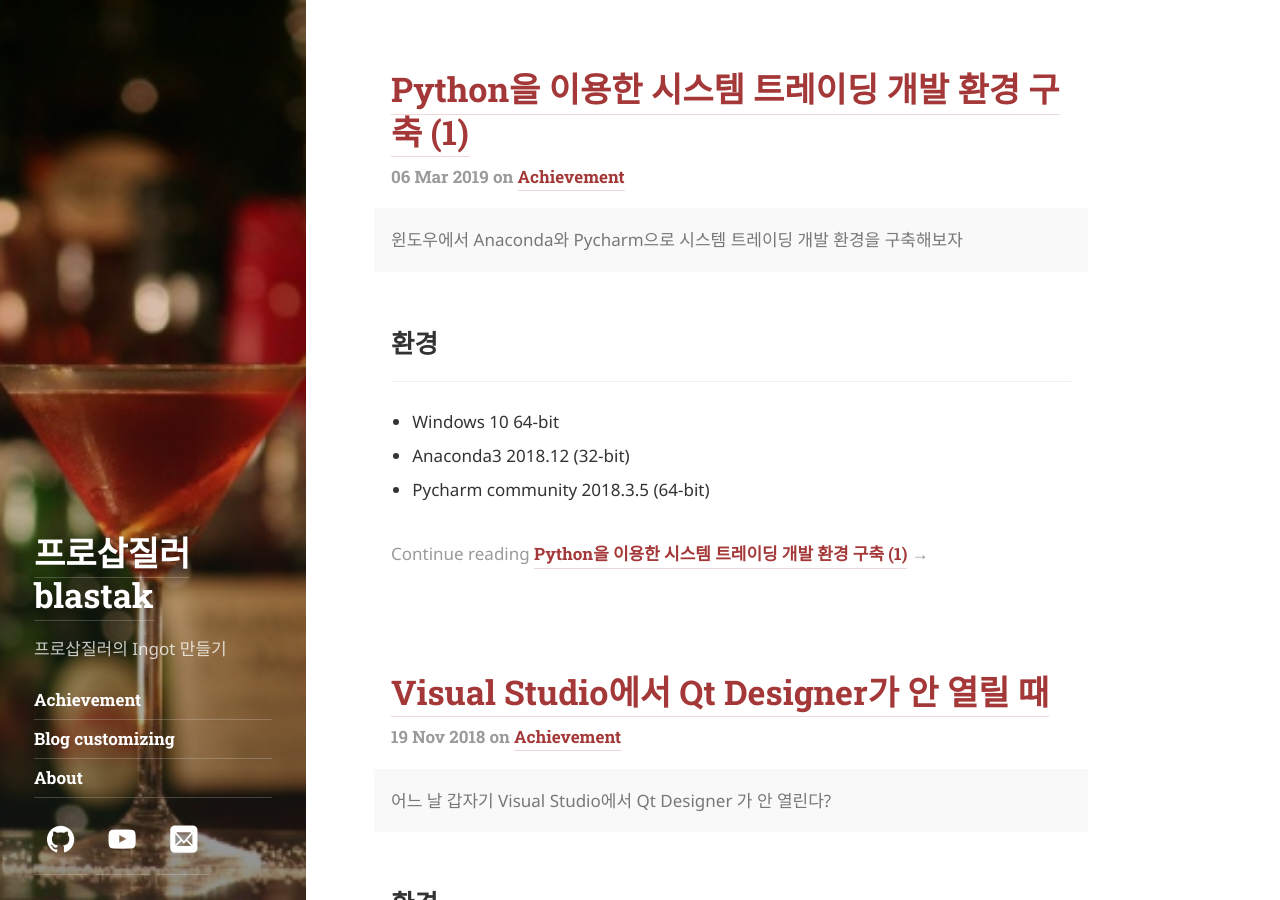
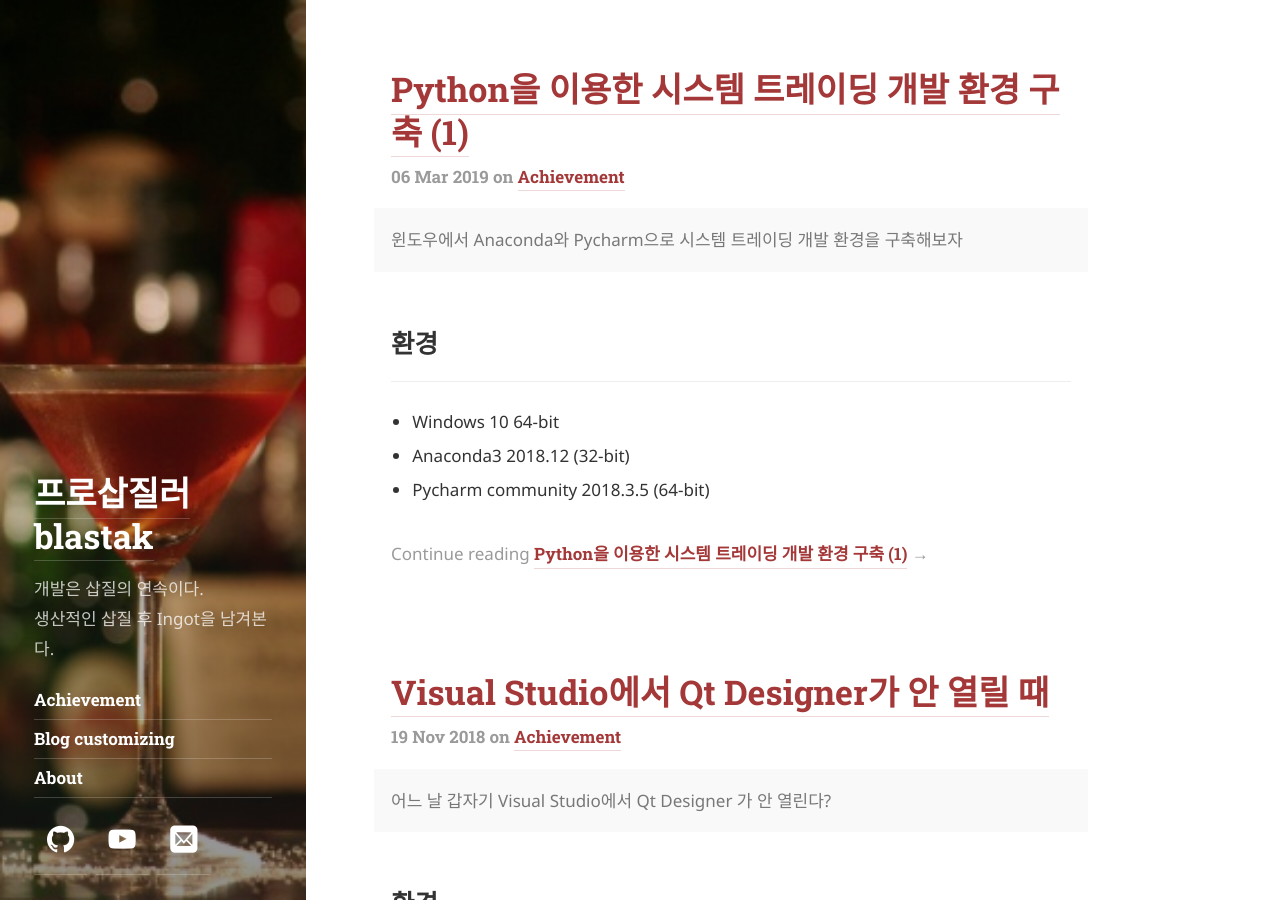
Before and after one commit to blastak/blastak.github.io, a Jekyll site: the page built from index.html, in a window 1280 px wide and 900 px high. Built offline with Jekyll 4.4.1, drawn with Linux system fonts in a browser that asks for light colours; some web fonts are replaced; the list of posts is cut into pages by our own code.

Commit message:
새로운 시작

```diff
--- a/_config.yml
+++ b/_config.yml
@@ -18,7 +18,7 @@ tagline:             오늘도 생산적인 삽질 중
 # A short description of the page, used in the sidebar and as fallback for the meta description tag.
 # Markdown enabled, but don't use more than one paragraph (enforced by `>`)
 description:         >
-  프로삽질러의 Ingot 만들기
+  개발은 삽질의 연속이다. <br>생산적인 삽질 후 Ingot을 남겨본다.
 
 # This should be the same author as first entry in `_data/authors.yml`
 author:
```
Also changed, not shown: Gemfile.lock.
